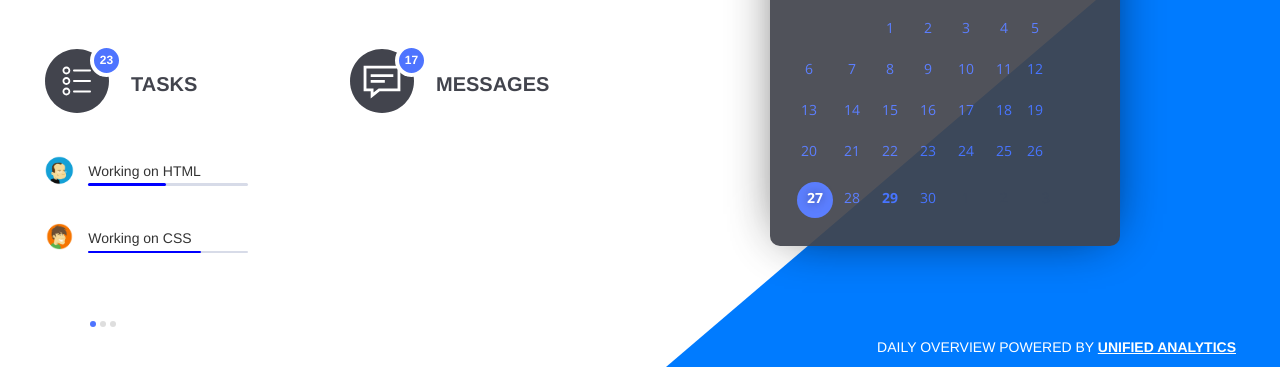
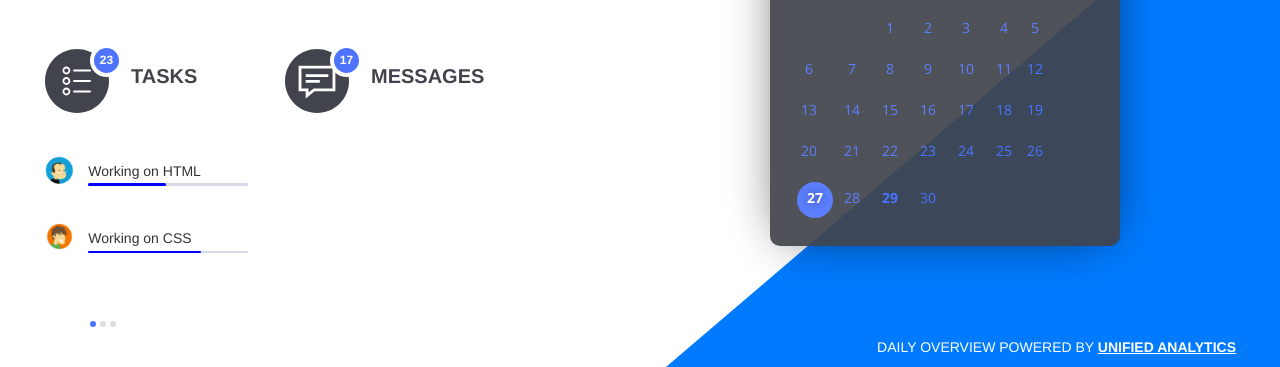
Before and after one commit to Karina-Honcharova-dev/twoheads-zadanie, a website: page index.html in a window 1280 px wide. Shown: the part 433-800 px from the top of the page. Drawn offline with nearby package versions, Linux system fonts and the light colour scheme.

Commit message:
notification

```diff
--- a/index.html
+++ b/index.html
@@ -67,7 +67,7 @@
 
 				</div>
 				<div class="col-lg-6 col-md-12 col-sm-6">
-					<div class="menu">
+					<div class="menu-1">
 						<a class="rad-menu-item" href="#"><svg class="rad-menu-img" xmlns="http://www.w3.org/2000/svg" x="0px" y="0px"
 							width="64" height="64"
 							viewBox="0 0 172 172"
--- a/scss/main.scss
+++ b/scss/main.scss
@@ -340,6 +340,21 @@ h1, h2, h3 {
   padding-left: 0px;
   margin-top: 92px;
 }
+.menu {
+  align-content: center;
+  align-items: center;
+  display: flex;
+  padding-left: 0px;
+  margin-top: 92px;
+}
+.menu-1 {
+  align-content: center;
+  align-items: center;
+  display: flex;
+  padding-left: 0px;
+  margin-top: 92px;
+  margin-left: -65px;
+}
 
 .rad-menu-item {
   position: relative;
@@ -348,6 +363,7 @@ h1, h2, h3 {
   float: left;
   margin-right: 22px;
 }
+
 
 .rad-menu-badge {
   position: absolute;
@@ -371,6 +387,7 @@ h1, h2, h3 {
   color: #42444D;
   font-weight: bold;
   font-size: 20px;
+  padding-bottom: 16px;
 }
 
 .skills__container {
```
Also changed, not shown: css/main.css, 1 other file.
